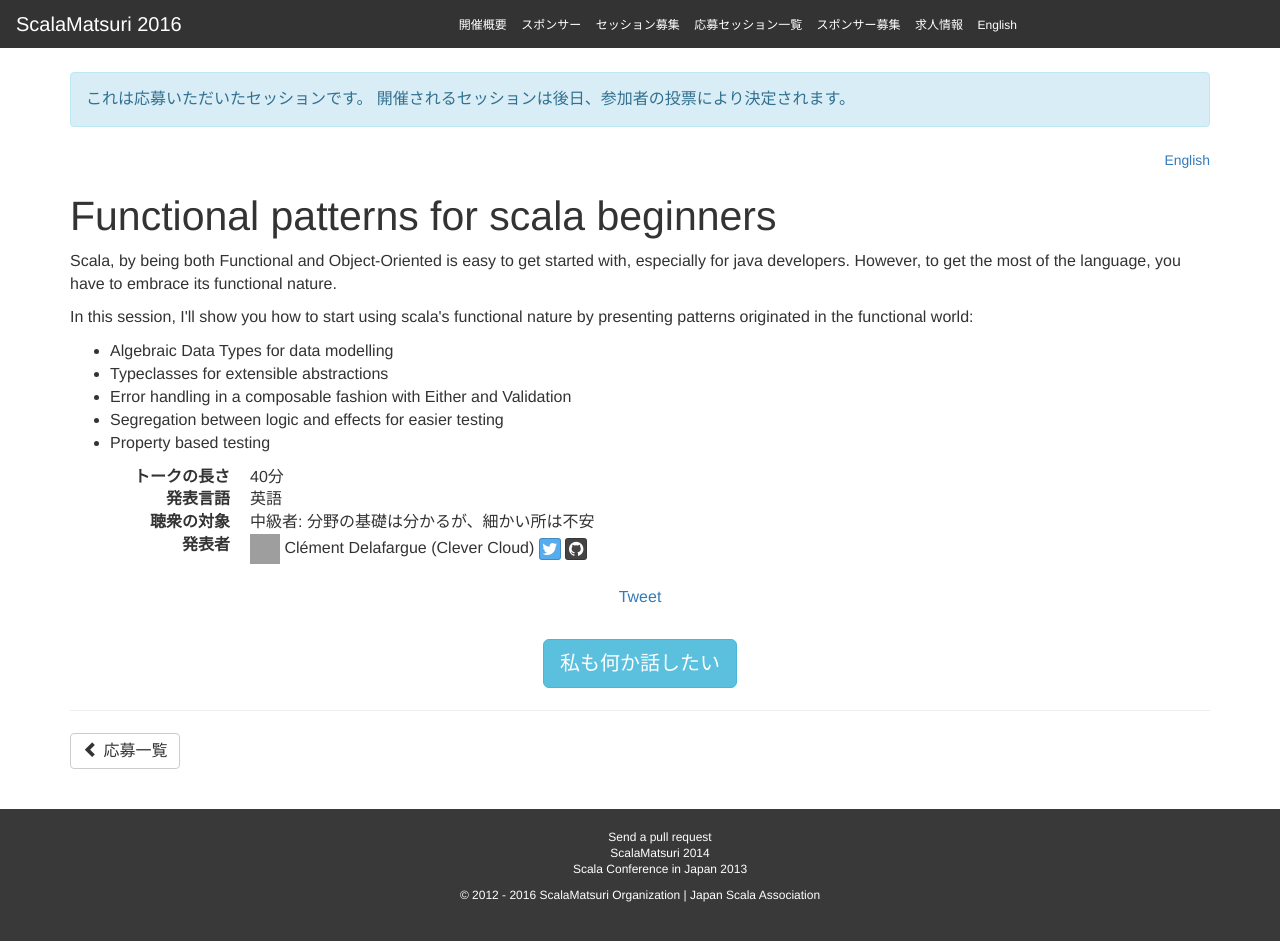
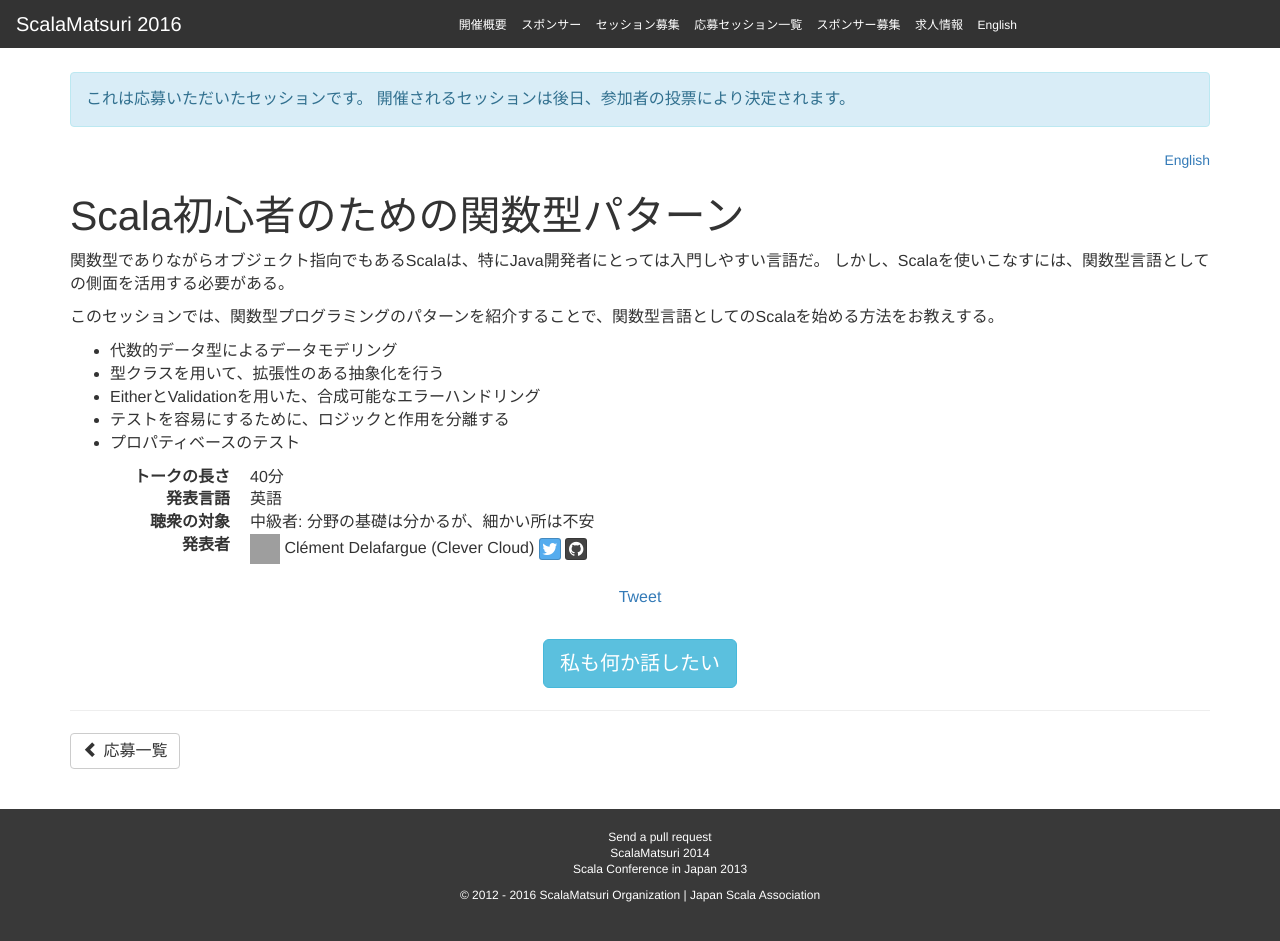
Before and after one commit to scalajp/2016.scalamatsuri.org, a Jekyll site: the page built from _candidates_ja/ClementDelafargue_1.html, in a window 1280 px wide and 949 px high. Shown: the top 941 px of the window. Built offline with Jekyll 4.4.1, drawn with Linux system fonts in a browser that asks for light colours; nearby versions of some CDN libraries; comment, search, counter and statistics services are not loaded; grey boxes are pictures that could not be loaded.

Commit message:
Translate ClementDelafargue_1.html

```diff
--- a/_candidates_ja/ClementDelafargue_1.html
+++ b/_candidates_ja/ClementDelafargue_1.html
@@ -1,6 +1,6 @@
 ---
 name: Clément Delafargue
-title: Functional patterns for scala beginners
+title: Scala初心者のための関数型パターン
 length: 40
 audience: Intermediate
 language: English
@@ -9,17 +9,15 @@ github: divarvel
 icon: http://penazen-consulting.com/images/clement_delafargue.jpg
 organization: Clever Cloud
 ---
-<p>Scala, by being both Functional and Object-Oriented is easy to get started
-with, especially for java developers. However, to get the most of the
-language, you have to embrace its functional nature.</p>
+<p>関数型でありながらオブジェクト指向でもあるScalaは、特にJava開発者にとっては入門しやすい言語だ。
+しかし、Scalaを使いこなすには、関数型言語としての側面を活用する必要がある。</p>
 
-<p>In this session, I'll show you how to start using scala's functional nature by
-presenting patterns originated in the functional world:</p>
+<p>このセッションでは、関数型プログラミングのパターンを紹介することで、関数型言語としてのScalaを始める方法をお教えする。</p>
 
 <ul>
-<li>Algebraic Data Types for data modelling</li>
-<li>Typeclasses for extensible abstractions</li>
-<li>Error handling in a composable fashion with Either and Validation</li>
-<li>Segregation between logic and effects for easier testing</li>
-<li>Property based testing</li>
+<li>代数的データ型によるデータモデリング</li>
+<li>型クラスを用いて、拡張性のある抽象化を行う</li>
+<li>EitherとValidationを用いた、合成可能なエラーハンドリング</li>
+<li>テストを容易にするために、ロジックと作用を分離する</li>
+<li>プロパティベースのテスト</li>
 </ul>
```
